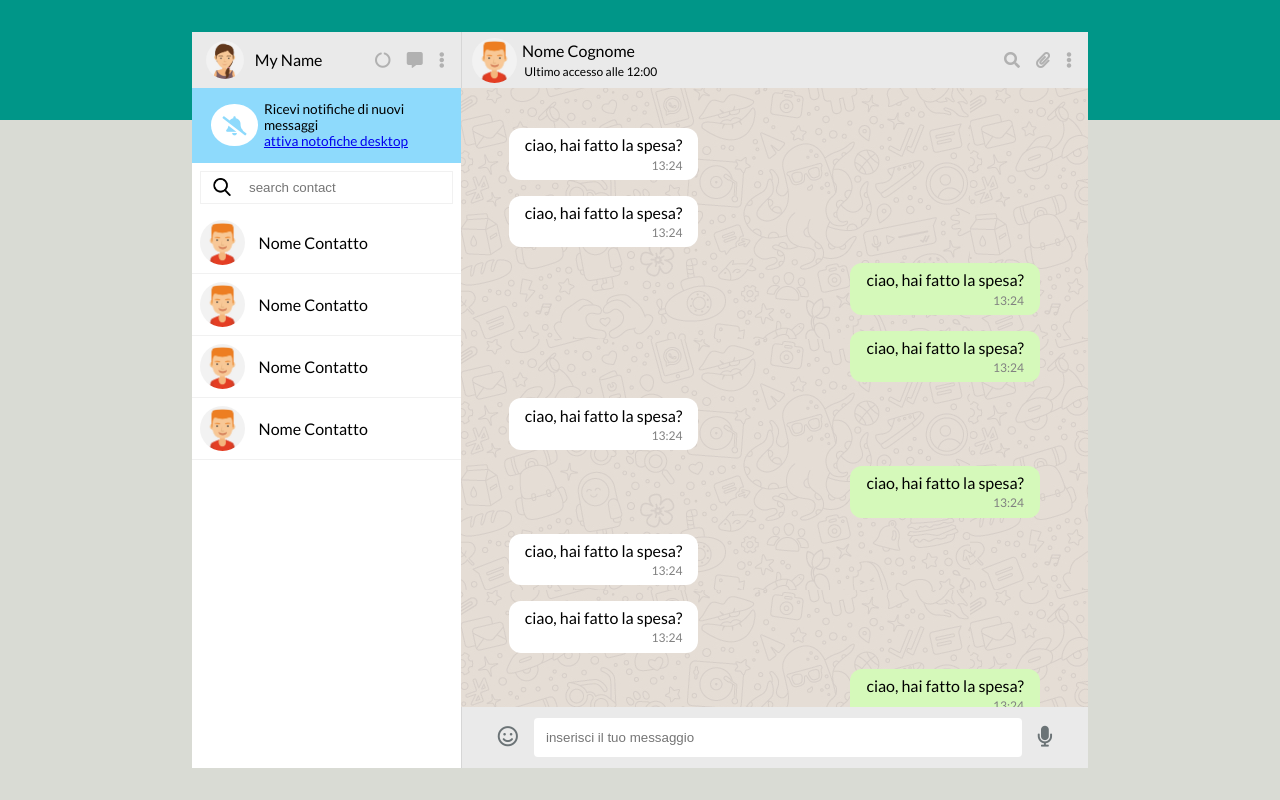
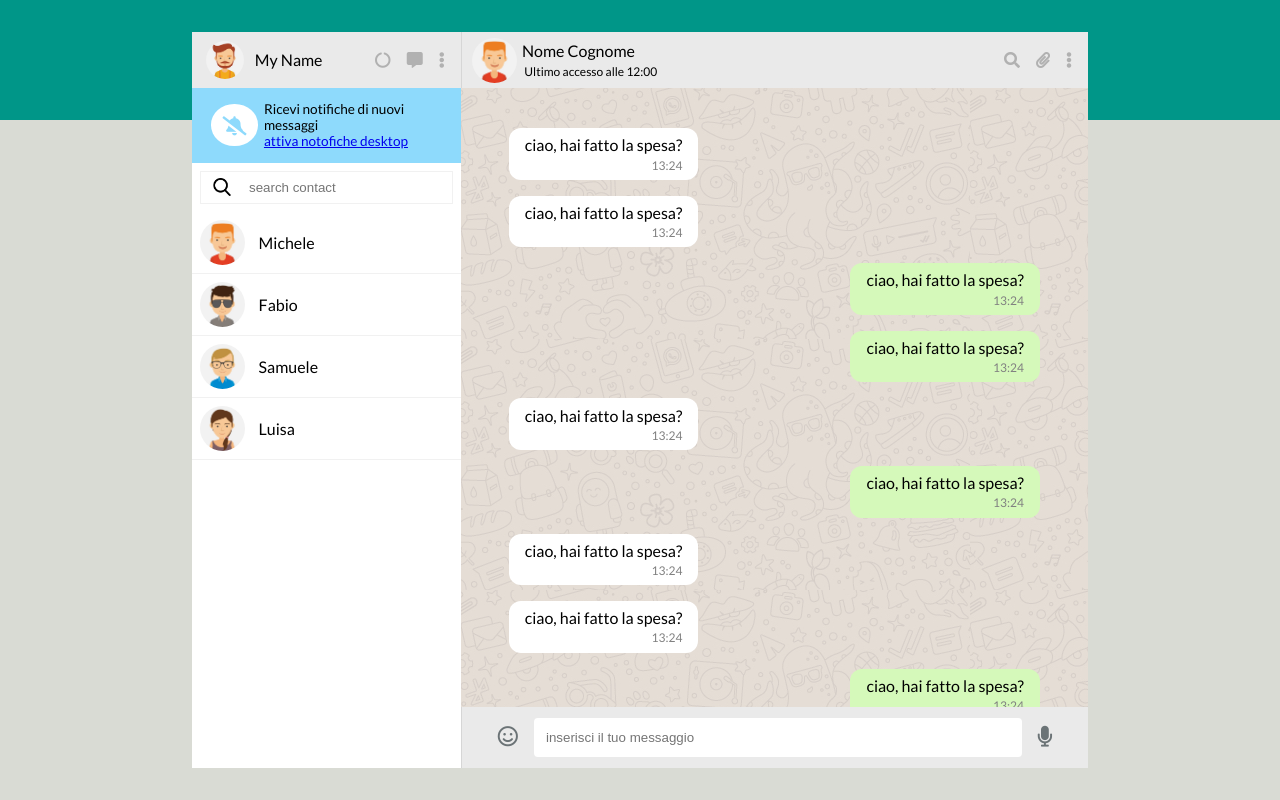
Before and after one commit to nicola-felice/vue-boolzapp, a plain HTML site: page index.html in a window 1280 px wide. Drawn offline with nearby package versions, Linux system fonts and the light colour scheme.

Commit message:
add: print contacts from array

```diff
--- a/app.js
+++ b/app.js
@@ -71,7 +71,7 @@ const app = new Vue({
             },
             {
                 name: 'Luisa',
-                avatar: '_4',
+                avatar: '_io',
                 visible: true,
                 messages: [
                     {
@@ -90,6 +90,8 @@ const app = new Vue({
     },
 
     methods: {
-
+        getUrl: function(elm) {
+            return `./img/avatar${elm.avatar}.jpg`;
+        },
     },
 });
--- a/index.html
+++ b/index.html
@@ -15,7 +15,7 @@
     <div id="root" class="container">
         <div class="nav">
             <div class="user_info">
-                <img class="avatar_img" src="./img/avatar_io.jpg" alt="">
+                <img class="avatar_img" src="./img/avatar_4.jpg">
                 <span class="username">my name</span>
                 <i class="fas fa-circle-notch"></i>
                 <i class="fas fa-comment-alt"></i>
@@ -33,21 +33,9 @@
             <div class="contacts_list_wrapper">
                 <input type="text" id="search_contacts" placeholder="search contact">
                 <ol class="contacts_list">
-                    <li class="contact">
-                        <img class="avatar_img" src="./img/avatar_1.jpg" alt="">
-                        <span class="username">nome contatto</span>
-                    </li>
-                    <li class="contact">
-                        <img class="avatar_img" src="./img/avatar_1.jpg" alt="">
-                        <span class="username">nome contatto</span>
-                    </li>
-                    <li class="contact">
-                        <img class="avatar_img" src="./img/avatar_1.jpg" alt="">
-                        <span class="username">nome contatto</span>
-                    </li>
-                    <li class="contact">
-                        <img class="avatar_img" src="./img/avatar_1.jpg" alt="">
-                        <span class="username">nome contatto</span>
+                    <li v-for="(elm) in contacts" class="contact">
+                        <img class="avatar_img" :src="getUrl(elm)" alt="">
+                        <span class="username">{{elm.name}}</span>
                     </li>
                 </ol>
             </div>
```
